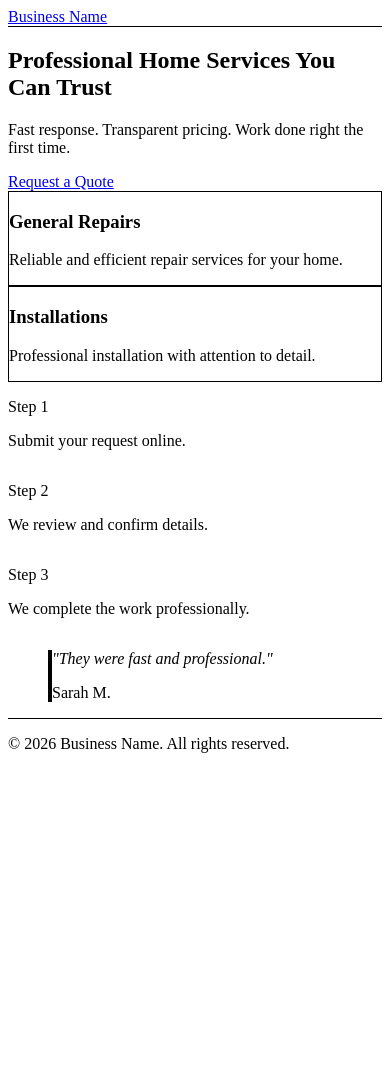
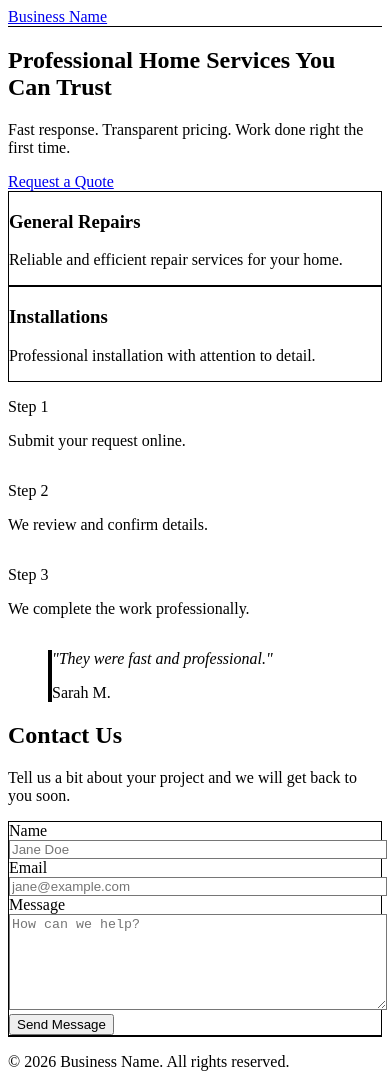
Before and after one commit to rbelaire/nextjs-smallbiz-base, a Next.js app: page / in a window 390 px wide. Before the commit the page ends 844 px from the top, so only its background shows below. Built offline with nearby package versions, Linux system fonts and the light colour scheme.

Commit message:
Add contact section and contact API route

```diff
--- /dev/null
+++ b/app/api/contact/route.ts
@@ -0,0 +1,93 @@
+import { NextResponse } from "next/server"
+
+type ContactInput = {
+  name: string
+  email: string
+  message: string
+}
+
+function isValidEmail(email: string) {
+  return /^[^\s@]+@[^\s@]+\.[^\s@]+$/.test(email)
+}
+
+function validateInput(input: ContactInput) {
+  const name = input.name?.trim() ?? ""
+  const email = input.email?.trim() ?? ""
+  const message = input.message?.trim() ?? ""
+
+  if (name.length < 2 || name.length > 100) {
+    return { ok: false, error: "Name must be between 2 and 100 characters." }
+  }
+
+  if (!isValidEmail(email) || email.length > 254) {
+    return { ok: false, error: "Please provide a valid email address." }
+  }
+
+  if (message.length < 10 || message.length > 2000) {
+    return { ok: false, error: "Message must be between 10 and 2000 characters." }
+  }
+
+  return {
+    ok: true,
+    data: {
+      name,
+      email,
+      message,
+    },
+  }
+}
+
+async function parseContactRequest(req: Request): Promise<ContactInput | null> {
+  const contentType = req.headers.get("content-type")?.toLowerCase() ?? ""
+
+  if (contentType.includes("application/json")) {
+    const body = await req.json()
+    return {
+      name: String(body?.name ?? ""),
+      email: String(body?.email ?? ""),
+      message: String(body?.message ?? ""),
+    }
+  }
+
+  const formData = await req.formData()
+  return {
+    name: String(formData.get("name") ?? ""),
+    email: String(formData.get("email") ?? ""),
+    message: String(formData.get("message") ?? ""),
+  }
+}
+
+export async function POST(req: Request) {
+  try {
+    const parsed = await parseContactRequest(req)
+
+    if (!parsed) {
+      return NextResponse.json(
+        { success: false, error: "Invalid request body." },
+        { status: 400 },
+      )
+    }
+
+    const validation = validateInput(parsed)
+
+    if (!validation.ok) {
+      return NextResponse.json(
+        { success: false, error: validation.error },
+        { status: 400 },
+      )
+    }
+
+    return NextResponse.json(
+      {
+        success: true,
+        message: "Contact request received.",
+      },
+      { status: 200 },
+    )
+  } catch {
+    return NextResponse.json(
+      { success: false, error: "Invalid JSON or malformed request." },
+      { status: 400 },
+    )
+  }
+}
--- /dev/null
+++ b/components/sections/Contact.tsx
@@ -0,0 +1,88 @@
+import Container from "../ui/Container"
+import Section from "../ui/Section"
+
+export default function Contact() {
+  return (
+    <Section className="bg-gray-50">
+      <Container>
+        <div className="mx-auto max-w-2xl">
+          <h2 className="text-3xl font-bold tracking-tight sm:text-4xl">
+            Contact Us
+          </h2>
+          <p className="mt-3 text-gray-600">
+            Tell us a bit about your project and we will get back to you soon.
+          </p>
+
+          <form
+            action="/api/contact"
+            method="POST"
+            className="mt-8 space-y-5 rounded-xl border border-gray-200 bg-white p-6 shadow-sm"
+          >
+            <div>
+              <label
+                htmlFor="name"
+                className="mb-2 block text-sm font-semibold text-gray-900"
+              >
+                Name
+              </label>
+              <input
+                id="name"
+                name="name"
+                type="text"
+                required
+                minLength={2}
+                maxLength={100}
+                className="w-full rounded-md border border-gray-300 px-4 py-2.5 text-sm outline-none ring-black transition focus:ring-2"
+                placeholder="Jane Doe"
+              />
+            </div>
+
+            <div>
+              <label
+                htmlFor="email"
+                className="mb-2 block text-sm font-semibold text-gray-900"
+              >
+                Email
+              </label>
+              <input
+                id="email"
+                name="email"
+                type="email"
+                required
+                maxLength={254}
+                className="w-full rounded-md border border-gray-300 px-4 py-2.5 text-sm outline-none ring-black transition focus:ring-2"
+                placeholder="jane@example.com"
+              />
+            </div>
+
+            <div>
+              <label
+                htmlFor="message"
+                className="mb-2 block text-sm font-semibold text-gray-900"
+              >
+                Message
+              </label>
+              <textarea
+                id="message"
+                name="message"
+                required
+                minLength={10}
+                maxLength={2000}
+                rows={6}
+                className="w-full rounded-md border border-gray-300 px-4 py-2.5 text-sm outline-none ring-black transition focus:ring-2"
+                placeholder="How can we help?"
+              />
+            </div>
+
+            <button
+              type="submit"
+              className="inline-flex rounded-md bg-black px-6 py-3 text-sm font-semibold text-white transition hover:opacity-80"
+            >
+              Send Message
+            </button>
+          </form>
+        </div>
+      </Container>
+    </Section>
+  )
+}
--- a/templates/LocalServiceTemplate.tsx
+++ b/templates/LocalServiceTemplate.tsx
@@ -2,6 +2,7 @@ import Hero from "@/components/sections/Hero"
 import ServiceGrid from "@/components/sections/ServiceGrid"
 import ProcessSteps from "@/components/sections/ProcessSteps"
 import Testimonials from "@/components/sections/Testimonials"
+import Contact from "@/components/sections/Contact"
 
 import * as content from "@/content/local-service"
 
@@ -12,6 +13,7 @@ export default function LocalServiceTemplate() {
       <ServiceGrid services={content.services} />
       <ProcessSteps steps={content.steps} />
       <Testimonials testimonials={content.testimonials} />
+      <Contact />
     </>
   )
 }
```
